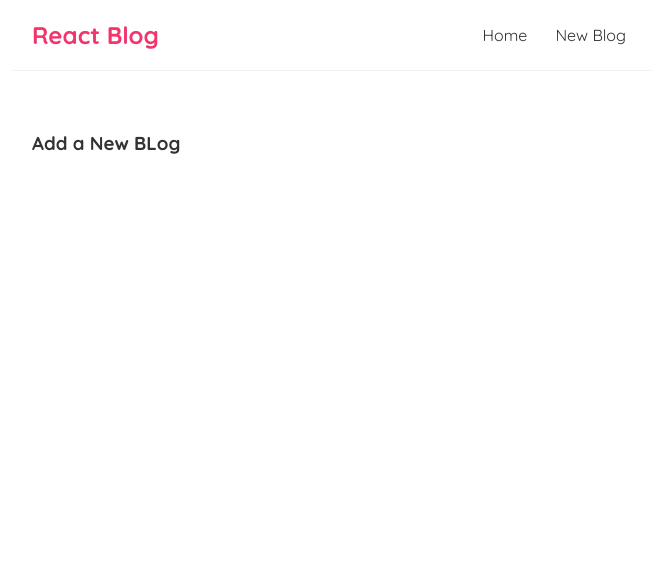
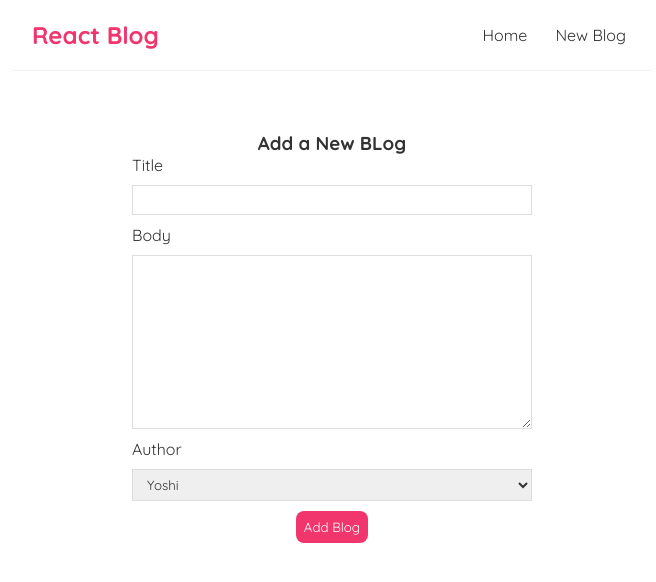
Before and after one commit to kultosh/react-blog, a React (Create React App) app: page /create in a window 1280 px wide. Shown: the top 582 px of the page, without its empty margins (308-964 px from the left). Built offline with nearby package versions, Linux system fonts and the light colour scheme; the HTML template or start-up script is replaced by a standard one.

Commit message:
Created controlled inputs for the form

```diff
--- a/src/Create.js
+++ b/src/Create.js
@@ -1,7 +1,34 @@
+import {useState} from 'react';
+
 const Create = () => {
+   const [title, setTitle] = useState('');
+   const [body, setBody] = useState('');
+   const [author, setAuthor] = useState('yoshi');
+
+   const handleSubmit = (e) => {
+      e.preventDefault();
+      const blog = {title, body, author};
+      console.log(blog);
+   }
+
     return (
         <div className="create">
            <h3>Add a New BLog</h3>
+           <form onSubmit={handleSubmit}>
+            <label htmlFor="title">Title</label>
+            <input type="text" value={title} onChange= { (e) => setTitle(e.target.value) } />
+
+            <label htmlFor="body">Body</label>
+            <textarea value={body} onChange= { (e) => setBody(e.target.value) } cols="30" rows="10"></textarea>
+
+            <label htmlFor="author">Author</label>
+            <select name="author" value={author} onChange={(e) => setAuthor(e.target.value)}>
+               <option value="mario">Mario</option>
+               <option value="yoshi">Yoshi</option>
+            </select>
+
+           <button>Add Blog</button>
+           </form>
         </div>
      );
 }
--- a/src/index.css
+++ b/src/index.css
@@ -66,3 +66,35 @@
 .blog-details div {
   margin: 20px 0;
 }
+
+/* create new blog form */
+.create {
+  max-width: 400px;
+  margin: 0 auto;
+  text-align: center;
+}
+.create label {
+  text-align: left;
+  display: block;
+}
+.create h2 {
+  font-size: 20px;
+  color: #f1356d;
+  margin-bottom: 30px;
+}
+.create input, .create textarea, .create select {
+  width: 100%;
+  padding: 6px 10px;
+  margin: 10px 0;
+  border: 1px solid #ddd;
+  box-sizing: border-box;
+  display: block;
+}
+.create button {
+  background: #f1356d;
+  color: #fff;
+  border: 0;
+  padding: 8px;
+  border-radius: 8px;
+  cursor: pointer;
+}
```
Also changed, not shown: 1 other file (tests, documents, lock files or other folders).
